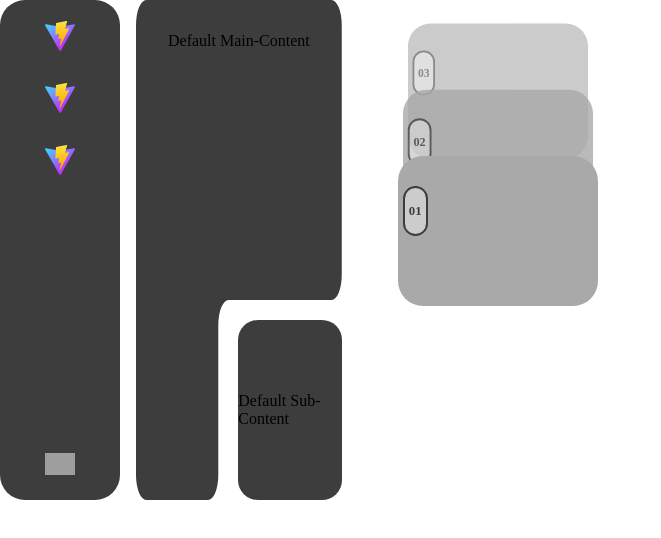
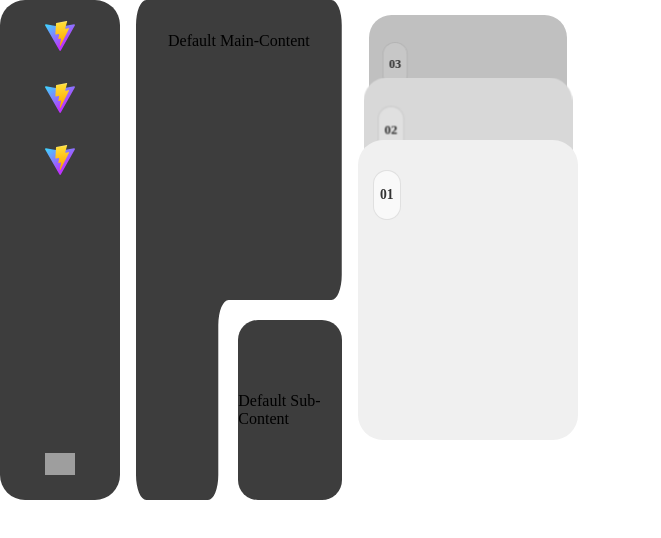
Before and after one commit to Lebo-Kharafu/Lebo-Kharafu, a Vue app: page / in a window 1280 px wide. Shown: the top 538 px of the page, without its empty margins (0-661 px from the left). Built offline with nearby package versions, Linux system fonts and the light colour scheme; grey boxes are pictures that could not be loaded.

Commit message:
fix: components and props

```diff
--- a/src/components/stackCards.vue
+++ b/src/components/stackCards.vue
@@ -1,18 +1,18 @@
 <script setup lang="ts">
 import { ref } from 'vue';
 
-    defineProps({
-        title: String,
+const props = defineProps({
     image1: String,
     image2: String,
     image3: String,
-        size: { type: String, default: '150px' },
+    height: { type: String, default: '300px' },
+    width: { type: String, default: '220px' },
     offset: { type: String, default: '70px' },
 });
 
 const activeIndex = ref(1);
 
-    const getPos = (cardIndex:number) => {
+const getPos = (cardIndex: number) => {
     const diff = (cardIndex - activeIndex.value + 3) % 3;
     if (diff === 0) return 'pos-1';
     if (diff === 1) return 'pos-2';
@@ -20,156 +20,131 @@ import { ref } from 'vue';
 }
 </script>
 
-<template class="stack-layout">
-        <section class="stack-title" v-if="title">
-            {{ title }}
-        </section>
-
+<template>
+    <section class="stack-layout">
         <section class="cards-wrapper">
 
-            <figure class="card" :class="getPos(1)">
-                <img v-if="image1" :src="image1" class="card-bg" alt="Card background" />
-                <div class="pill-badge" @click="activeIndex = 1">01</div>
+            <figure class="card" :class="getPos(1)" @click="activeIndex = 1">
+                <img v-if="image1" :src="image1" class="card-bg" alt="Card 1" />
+                <div class="pill-badge">01</div>
                 <article class="card-content">
                     <slot name="card-1"></slot>
                 </article>
             </figure>
 
-            <figure class="card" :class="getPos(2)">
-                <img v-if="image2" :src="image2" class="card-bg" alt="Card background" />
-                <div class="pill-badge" @click="activeIndex = 2">02</div>
+            <figure class="card" :class="getPos(2)" @click="activeIndex = 2">
+                <img v-if="image2" :src="image2" class="card-bg" alt="Card 2" />
+                <div class="pill-badge">02</div>
                 <article class="card-content">
                     <slot name="card-2"></slot>
                 </article>
             </figure>
 
-            <figure class="card" :class="getPos(3)">
-                <img v-if="image3" :src="image3" class="card-bg" alt="Card background" />
-                <div class="pill-badge" @click="activeIndex = 3">03</div>
+            <figure class="card" :class="getPos(3)" @click="activeIndex = 3">
+                <img v-if="image3" :src="image3" class="card-bg" alt="Card 3" />
+                <div class="pill-badge">03</div>
                 <article class="card-content">
                     <slot name="card-3"></slot>
                 </article>
             </figure>
 
         </section>
+    </section>
 </template>
 
 <style scoped>
     .stack-layout {
+        display: flex;
         flex-direction: column;
         align-items: center;
-        display: flex;
-
-        max-width: 100%;
+        justify-content: center;
         width: 100%;
-    }
-
-    .stack-title {
-        width: min(calc(v-bind(size) + 50px), 100%);
-        height: 50px;
-
-        background-color: white;
-        border-radius: 50px;
-        color: #3d3d3d;
-
-        justify-content: center;
-        align-items: center;
-        display: flex;
-
-        transform: scale(0.9);
-        font-weight: bold;
+        /* padding: 20px; */
     }
 
     .cards-wrapper {
-        height: calc(v-bind(size) + (v-bind(offset) * 2));
-        width: min(calc(v-bind(size) + 50px), 100%);
+        height: calc(v-bind(height) + (v-bind(offset) * 2));
+        width: v-bind(width);
         position: relative;
     }
 
     .card {
         --card-offset: v-bind(offset);
-        --card-size: v-bind(size);
-        --card-text-color: black;
-        --card-bg-color: darkgray;
-        --card-padding: 2.5rem;
         --card-radius: 25px;
-
-        --pill-border-color: #3d3d3d;
-        --pill-text-color: #3d3d3d;
-        --pill-height: 50px;
-        --pill-width: 25px;
-
-        background-color: var(--card-bg-color);
-        border-radius: var(--card-radius);
-        height: var(--card-size);
-        width: 100%;
+        --pill-border: #3d3d3d;
+        margin: 0;
 
         position: absolute;
+        width: 100%;
+        height: v-bind(height);
+
+        background-color: #f0f0f0;
+        border-radius: var(--card-radius);
         overflow: hidden;
+        cursor: pointer;
 
-        transition: all 0.4s ease;
+        /* box-shadow: 0 10px 25px rgba(0,0,0,0.15); */
+        transition: all 0.5s cubic-bezier(0.25, 0.8, 0.25, 1);
     }
 
     .pos-1 {
         top: calc(var(--card-offset) * 2);
         z-index: 3;
         transform: scale(1);
+        filter: brightness(1);
     }
 
     .pos-2 {
         top: var(--card-offset);
         z-index: 2;
         transform: scale(0.95);
-        opacity: 0.8;
+        filter: brightness(0.9);
     }
 
     .pos-3 {
         top: 0;
         z-index: 1;
         transform: scale(0.9);
-        opacity: 0.6;
+        filter: brightness(0.8);
     }
 
     .card-bg {
         position: absolute;
+        top: 0;
+        left: 0;
+        width: 100%;
+        height: 100%;
         object-fit: cover;
-        height: 100%;
-        width: 100%;
         z-index: 0;
-        left: 0;
-        top: 0;
     }
 
     .pill-badge {
         position: absolute;
         top: 30px;
-        left: 5px;
+        left: 15px;
 
-        height: var(--pill-height);
-        width: var(--pill-width);
+        width: 28px;
+        height: 50px;
 
-        border: 2px solid var(--pill-border-color);
-        color: var(--pill-text-color);
+        border: 1px solid rgba(0,0,0,0.1);
+        background: rgba(255,255,255,0.6);
+        backdrop-filter: blur(5px);
+        border-radius: 50px;
 
+        display: flex;
         justify-content: center;
-        border-radius: 50px;
         align-items: center;
-        display: flex;
 
-        font-weight: bold;
-        font-size: 0.8rem;
+        color: #333;
+        font-weight: 700;
+        font-size: 0.85rem;
         z-index: 2;
-
-        background: rgba(255,255,255,0.4);
-        cursor: pointer;
     }
 
     .card-content {
-        padding: var(--card-padding);
-        color: var(--card-text-color);
         position: relative;
+        z-index: 1;
         height: 100%;
         width: 100%;
-        z-index: 1;
     }
 </style>
--- a/src/interfaces/props/Links.ts
+++ b/src/interfaces/props/Links.ts
@@ -1,4 +1,5 @@
 export interface Link {
     icon: string
     alt: string
+    url?: string
 }
```
Also changed, not shown: src/components/SubBox.vue (added, +29 -0 lines). Lines whose indentation alone changed are shown as unchanged.
